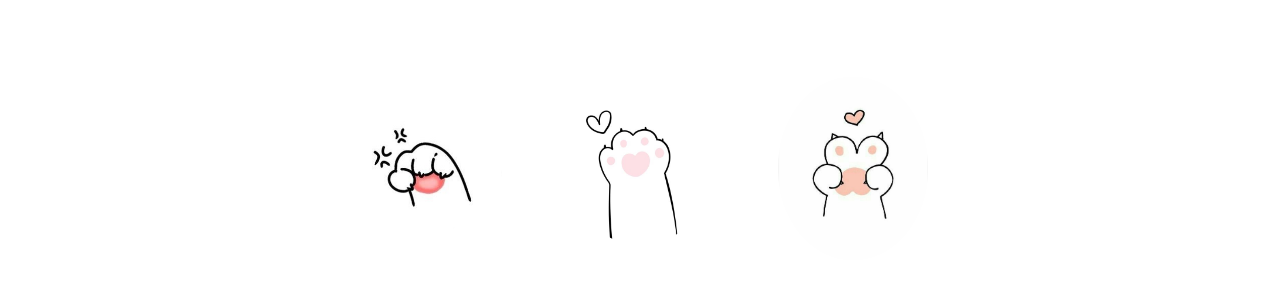
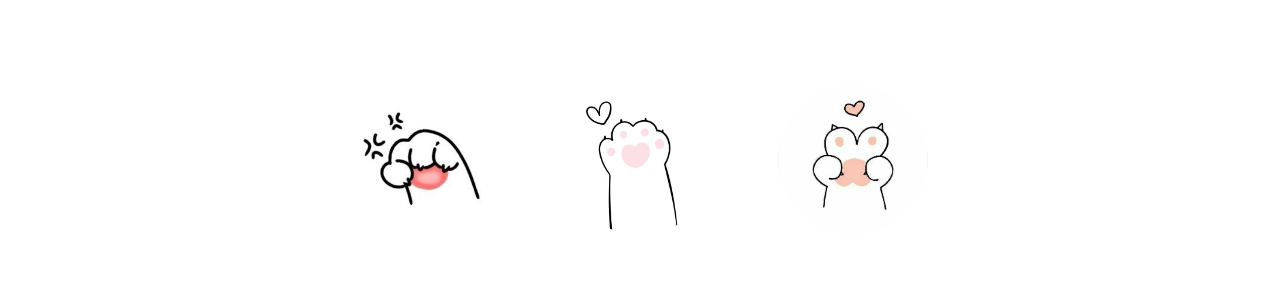
Before and after one commit to Noureen717/rock-paper-scissors-game, a plain HTML site: page index.html in a window 1280 px wide. Shown: the part 83-370 px from the top of the page. Drawn offline with Linux system fonts and the light colour scheme.

Commit message:
Update style.css

```diff
--- a/style.css
+++ b/style.css
@@ -7,12 +7,12 @@
 h1{
     background-color: #F4C2C2 ;
     color: white;
-    height: auto;
+    height: 5rem;
     line-height: 5rem;
 }
 
 .choice {
-    height: auto;
+    height: 165px;
     width: 165px;
     border-radius: 50%;
     display: flex;
@@ -24,7 +24,7 @@ h1{
    background-color: #F4C2C2;
 }
 img {
-    height: auto;
+    height: 150px;
     width: 150px;
     object-fit: cover;
     border-radius: 50%;
```
